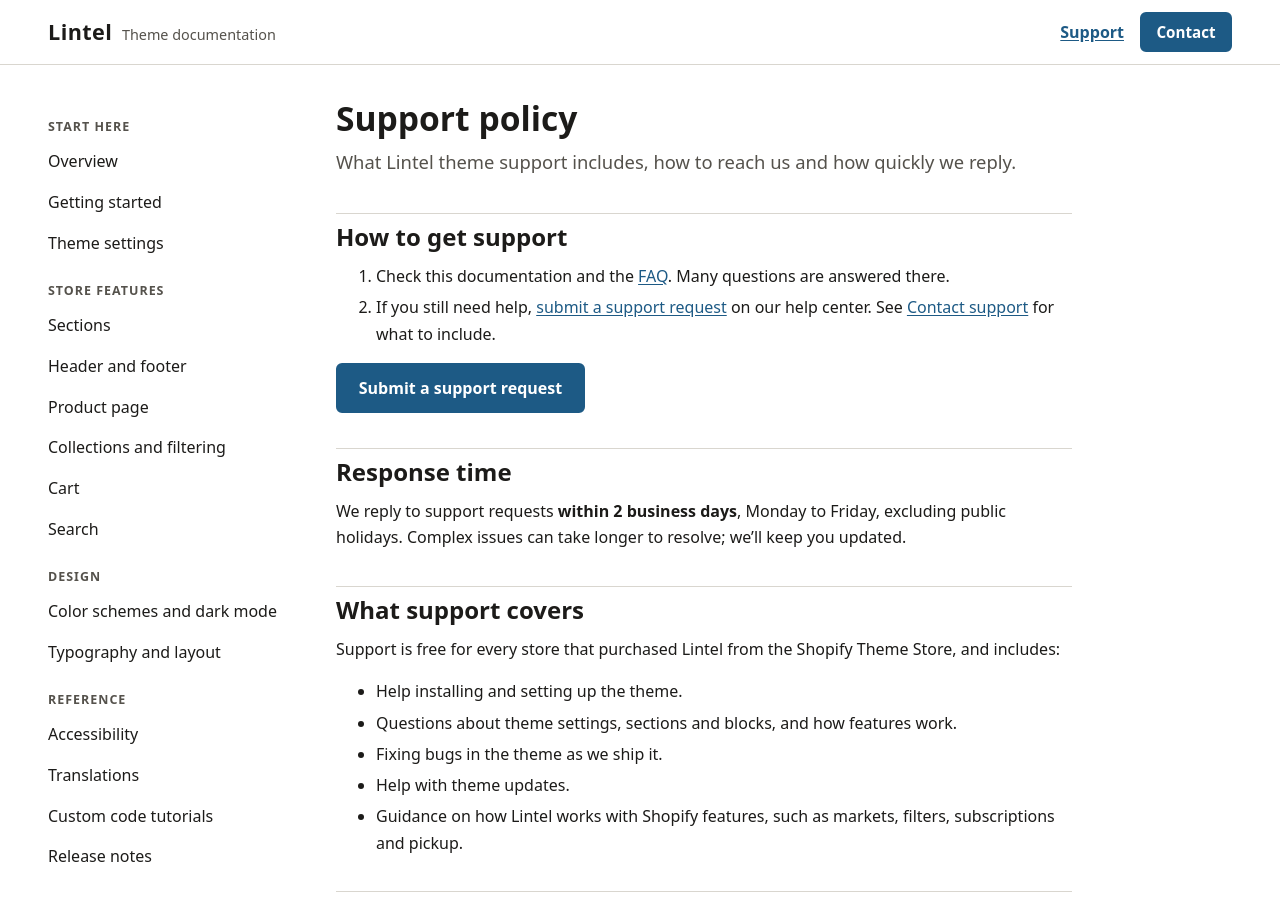
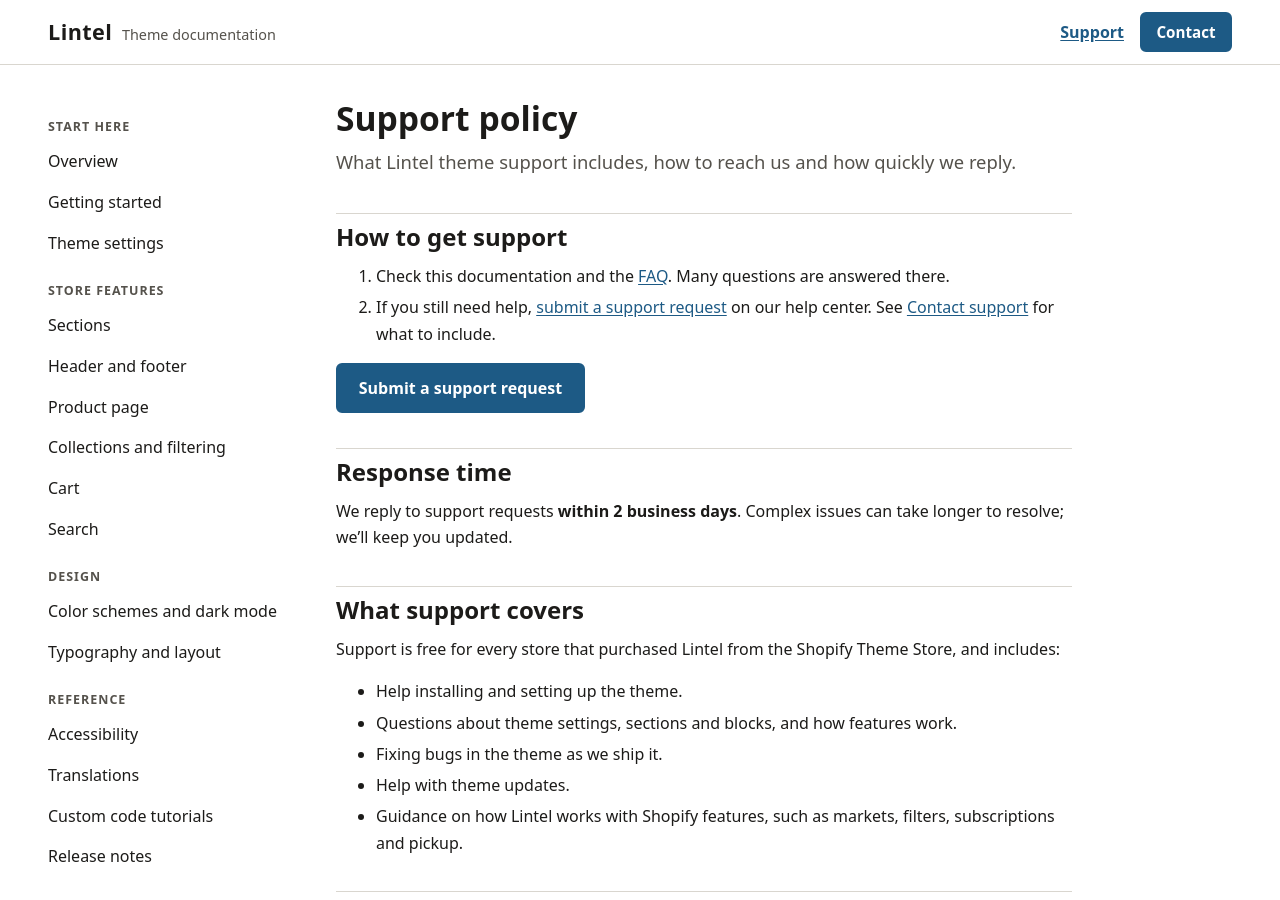
Before and after one commit to tvlgiao/lintel-docs, a Jekyll site: the page built from support.md, in a window 1280 px wide and 900 px high. Built offline with Jekyll 4.4.1, drawn with Linux system fonts in a browser that asks for light colours.

Commit message:
Drop the removed global Pagination mode setting; no unconfirmed support hours
Theme PR #633 removed the global setting (it changed nothing). The support
page no longer states working days the owner has not confirmed; the
response time stays in _config.yml.

Co-Authored-By: PapaThemes <contact@papathemes.com>

```diff
--- a/support.md
+++ b/support.md
@@ -14,7 +14,7 @@ lead: What Lintel theme support includes, how to reach us and how quickly we rep
 
 ## Response time
 
-We reply to support requests **{{ site.support_response_time }}**, Monday to Friday, excluding public holidays. Complex issues can take longer to resolve; we'll keep you updated.
+We reply to support requests **{{ site.support_response_time }}**. Complex issues can take longer to resolve; we'll keep you updated.
 
 ## What support covers
 
```
Also changed, not shown: getting-started.md (+1 -1 lines), theme-settings.md (+0 -1 lines), README.md.
